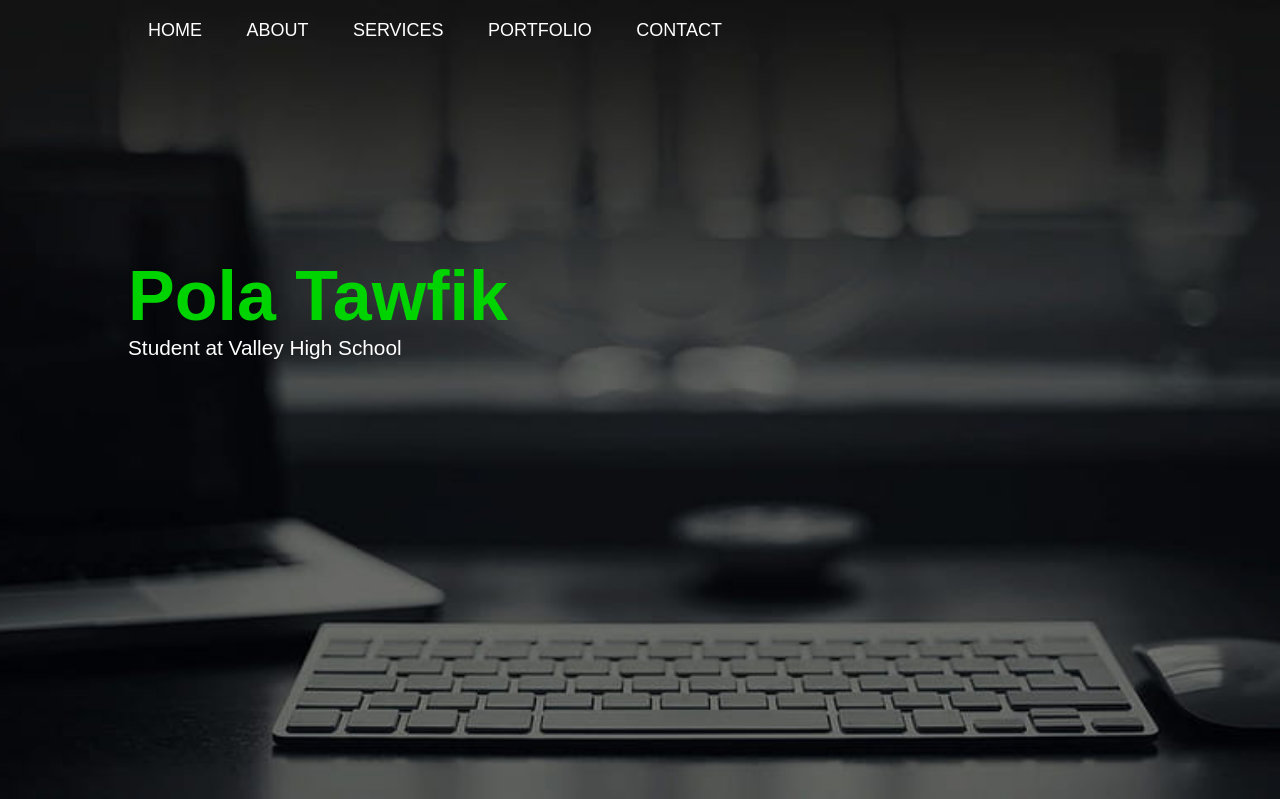
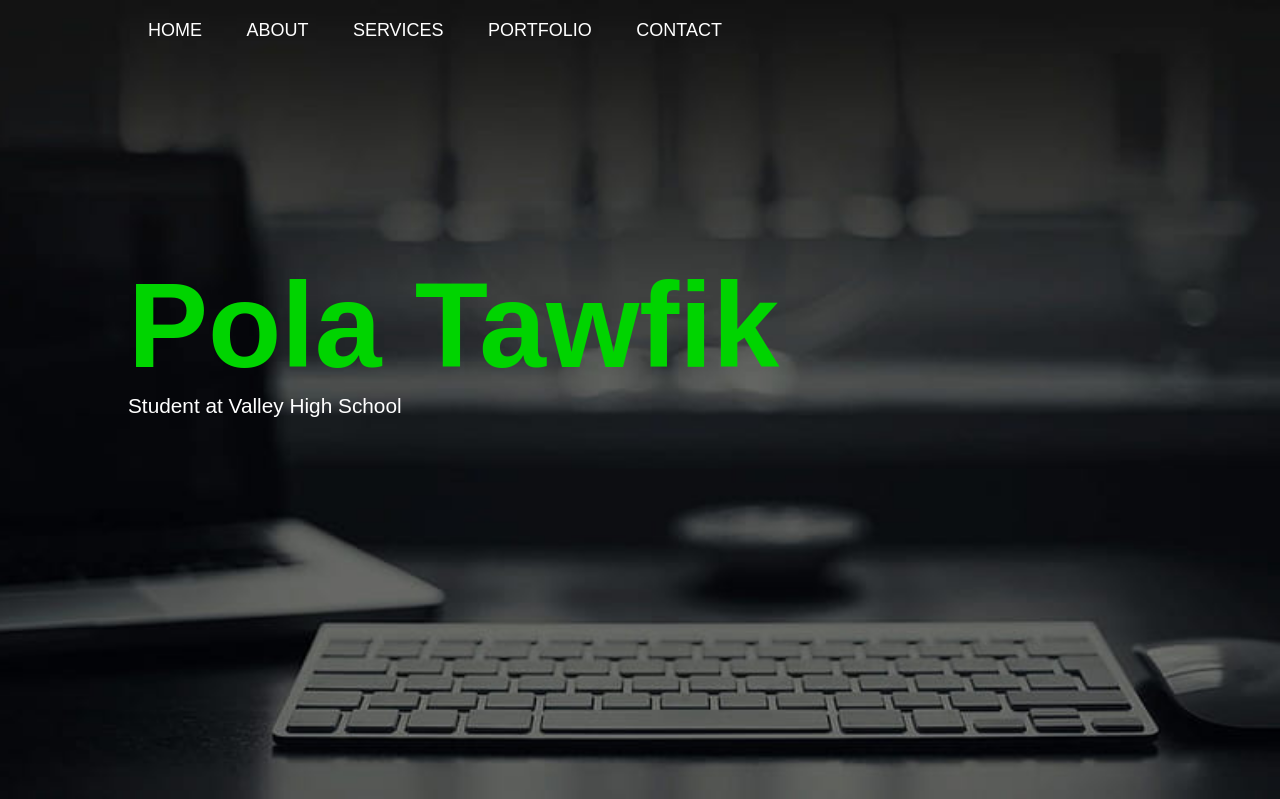
Before and after one commit to polatawfik/polatawfik.github.io, a PHP site: page / in a window 1280 px wide. Shown: the top 799 px of the page. Run offline with PHP 8.4, Linux system fonts and the light colour scheme.

Commit message:
editing the name

```diff
--- a/assets/css/style.css
+++ b/assets/css/style.css
@@ -67,7 +67,7 @@ nav ul li a:hover::after{
 }
 
 .header-text h1{
-    font-size: 70px;
+    font-size: 120px;
     margin-top: 20px;
 }
 
```
